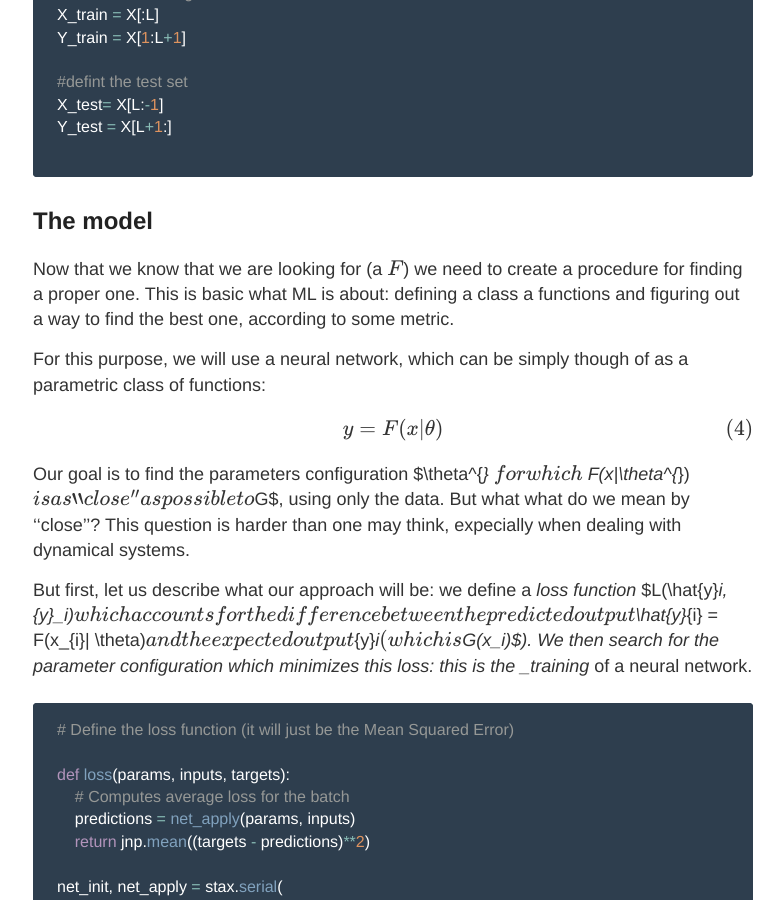
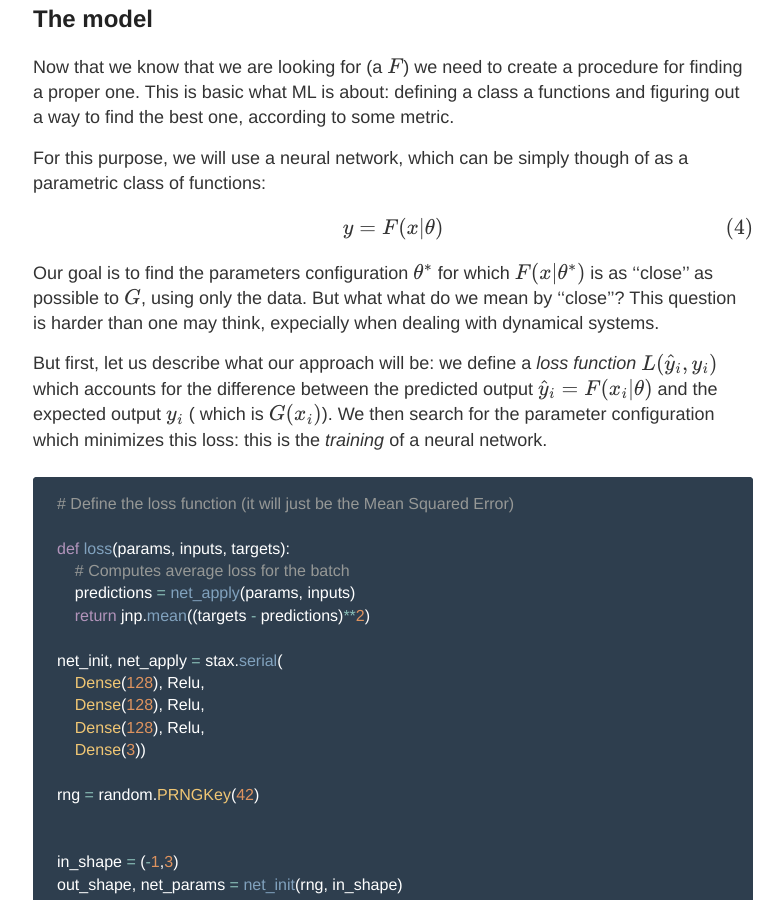
Before and after one commit to verzep/verzep.github.io, a Jekyll site: the page built from _posts/2021-03-28-Learning-Lorenz.md, in a window 1280 px wide and 900 px high, scrolled down 4021 px. Shown: the whole window, without its empty margins (247-1031 px from the left). Built offline with Jekyll 4.4.1, drawn with Linux system fonts in a browser that asks for light colours; formulas are drawn with MathJax 3; some of the changed text lies outside the part shown.

```diff
--- a/_posts/2021-03-28-Learning-Lorenz.md
+++ b/_posts/2021-03-28-Learning-Lorenz.md
@@ -158,11 +149,20 @@ For this purpose, we will use a neural network, which can be simply though of as
 y = F(x|\theta)
 \end{equation}
 
-Our goal is to find the parameters configuration $\theta^{*} $ for which $ F(x|\theta^{*}) $ is as ''close'' as possible to $G$, using only the data.
+Our goal is to find the parameters configuration
+$\theta^* $
+for which $ F(x|\theta^{*}) $ is as ''close'' as possible to $G$, using only the data.
 But what what do we mean by ''close''?
 This question is harder than one may think, expecially when dealing with dynamical systems.
 
-But first, let us describe what our approach will be: we define a _loss function_ $L(\hat{y}_i,{y}_i)$ which accounts for the difference between the predicted output $\hat{y}_{i} = F(x_{i}| \theta)$ and the expected output ${y}_i$( which is $G(x_i)$).
+But first, let us describe what our approach will be:
+we define a _loss function_ $$L(\hat{y}_i,{y}_i)$$
+which accounts for the difference between the predicted output
+$$\hat{y}_{i}
+=
+F(x_{i}| \theta)$$ and the expected output
+$${y}_i$$
+( which is $$G(x_i)$$).
 We then search for the parameter configuration which minimizes this loss: this is the _training_ of a neural network.
 
 
```
Also changed, not shown: other parts of _posts/2021-03-28-Learning-Lorenz.md (+0 -9 lines).
